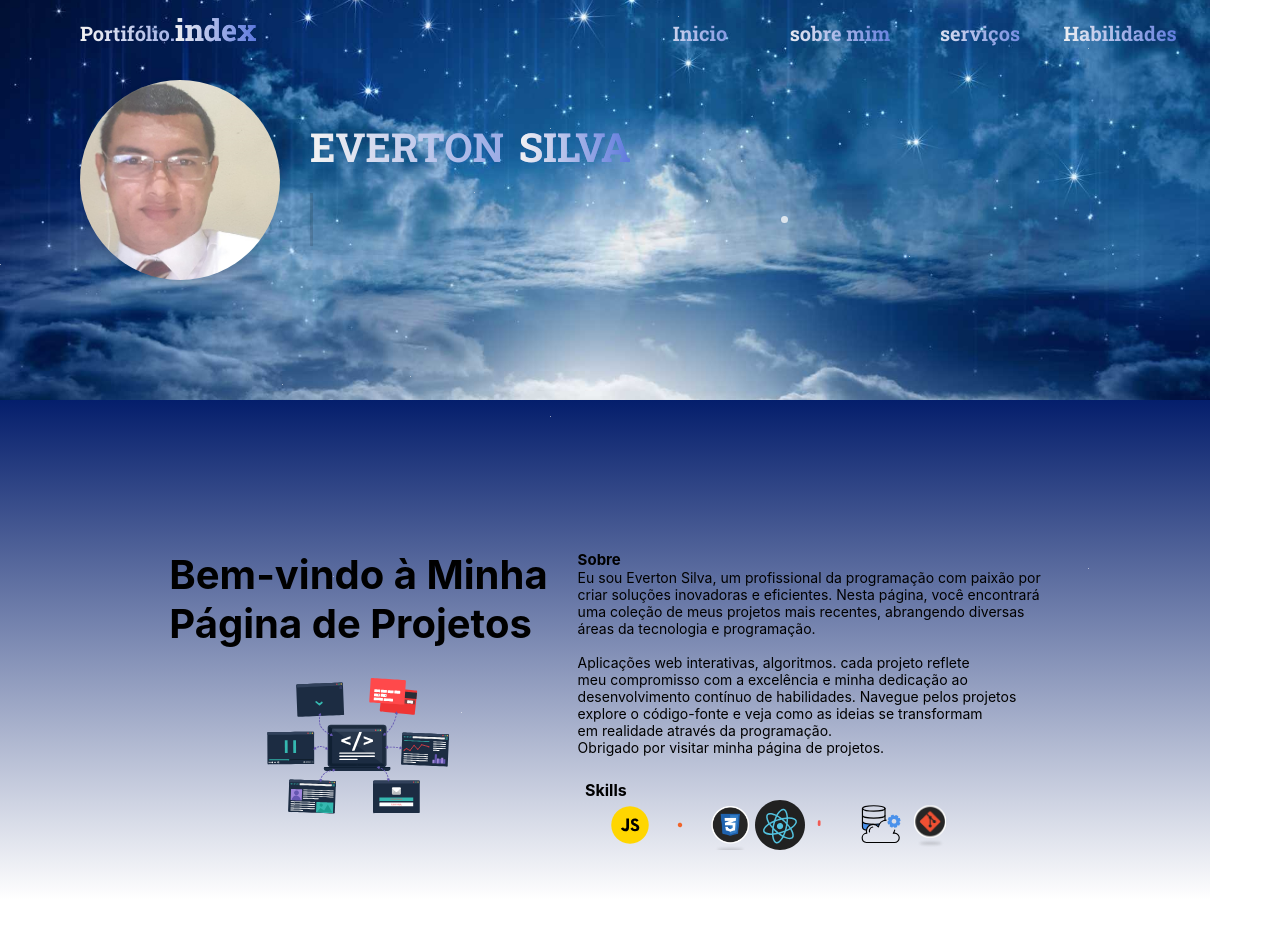
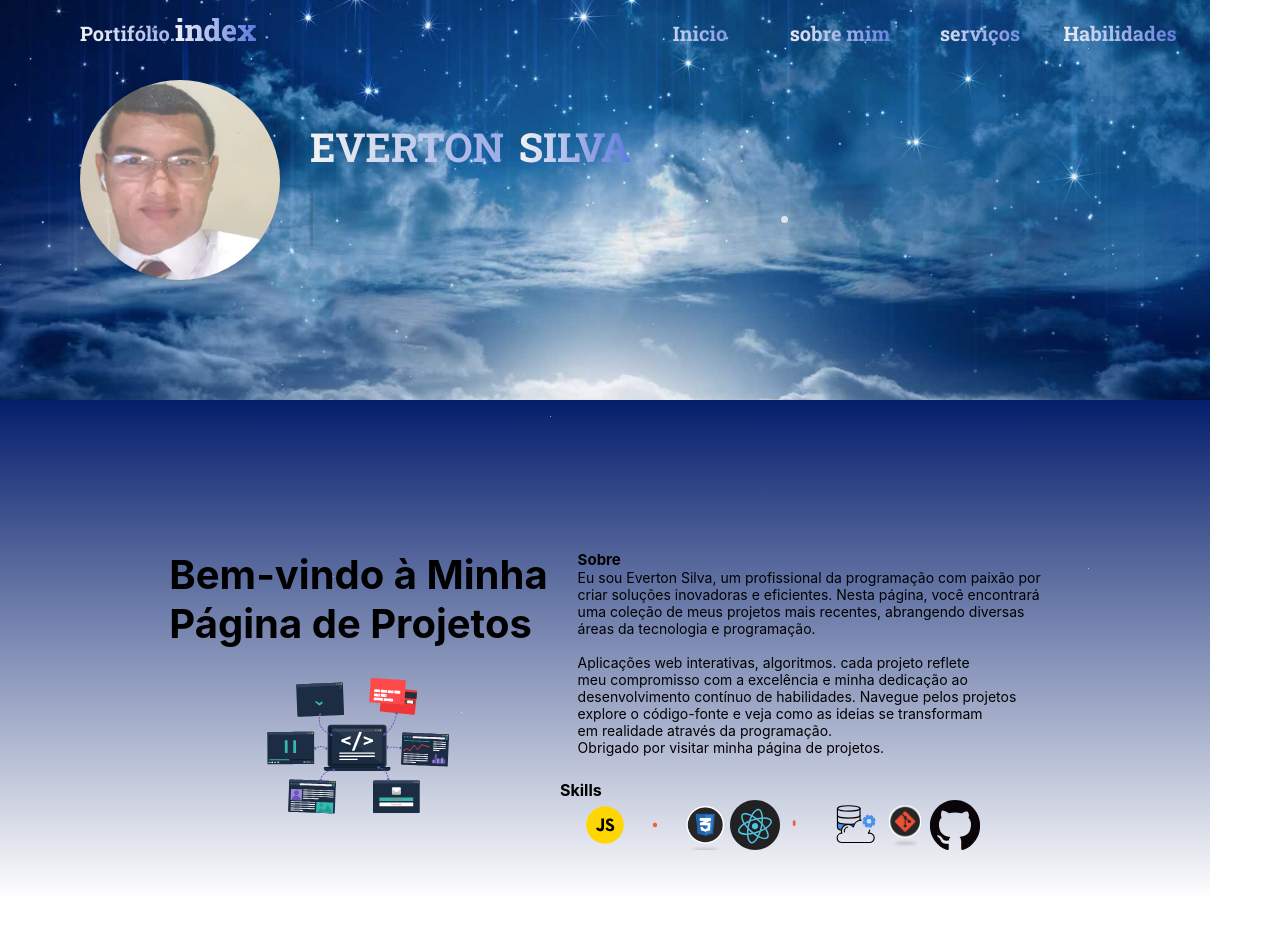
Before and after one commit to everton365/LandingPage, a React (Vite) app: page / in a window 1280 px wide. Shown: the top 952 px of the page. Built offline with nearby package versions, Linux system fonts and the light colour scheme.

Commit message:
nova skill

```diff
--- a/src/App.jsx
+++ b/src/App.jsx
@@ -12,6 +12,7 @@ import {
   getDefaultOptions7,
   getDefaultOptions8,
   getDefaultOptions9,
+  getDefaultOptions10,
 } from "./animaçães.js";
 
 function App() {
@@ -24,7 +25,7 @@ function App() {
   const defaultOptions7 = getDefaultOptions7();
   const defaultOptions8 = getDefaultOptions8();
   const defaultOptions9 = getDefaultOptions9();
-
+  const defaultOptions10 = getDefaultOptions10();
   const [menuOpen, setMenuOpen] = useState(false);
   console.log(menuOpen);
 
@@ -148,6 +149,7 @@ function App() {
             <Lottie options={defaultOptions7} height={50} width={50} />
             <Lottie options={defaultOptions8} height={50} width={50} />
             <Lottie options={defaultOptions9} height={50} width={50} />
+            <Lottie options={defaultOptions10} height={50} width={50} />
           </div>
         </section>
         <h2 id="title">Atividades práticas</h2>
--- a/src/animaçães.js
+++ b/src/animaçães.js
@@ -9,6 +9,7 @@ import animation6 from "./components/animações/Animation6.json";
 import animation7 from "./components/animações/Animation7.json";
 import animation8 from "./components/animações/Animation8.json";
 import animation9 from "./components/animações/Animation9.json";
+import animation10 from "./components/animações/Animation10.json";
 
 export const getDefaultOptions = () => ({
   loop: true,
@@ -99,3 +100,12 @@ export const getDefaultOptions9 = () => ({
     preserveAspectRatio: "xMidYMid slice",
   },
 });
+
+export const getDefaultOptions10 = () => ({
+  loop: true,
+  autoplay: true,
+  animationData: animation10,
+  rendererSettings: {
+    preserveAspectRatio: "xMidYMid slice",
+  },
+});
--- a/src/index.css
+++ b/src/index.css
@@ -433,7 +433,6 @@ footer {
 
 /*MENU*/
 .menu-toggle {
-  position: absolute;
   cursor: pointer;
   display: flex;
   flex-direction: column;
--- a/src/index.scss
+++ b/src/index.scss
@@ -432,7 +432,6 @@ footer {
 }
 /*MENU*/
 .menu-toggle {
-  position: absolute;
   cursor: pointer;
   display: flex;
   flex-direction: column;
```
Also changed, not shown: 1 other file (tests, documents, lock files or other folders).
